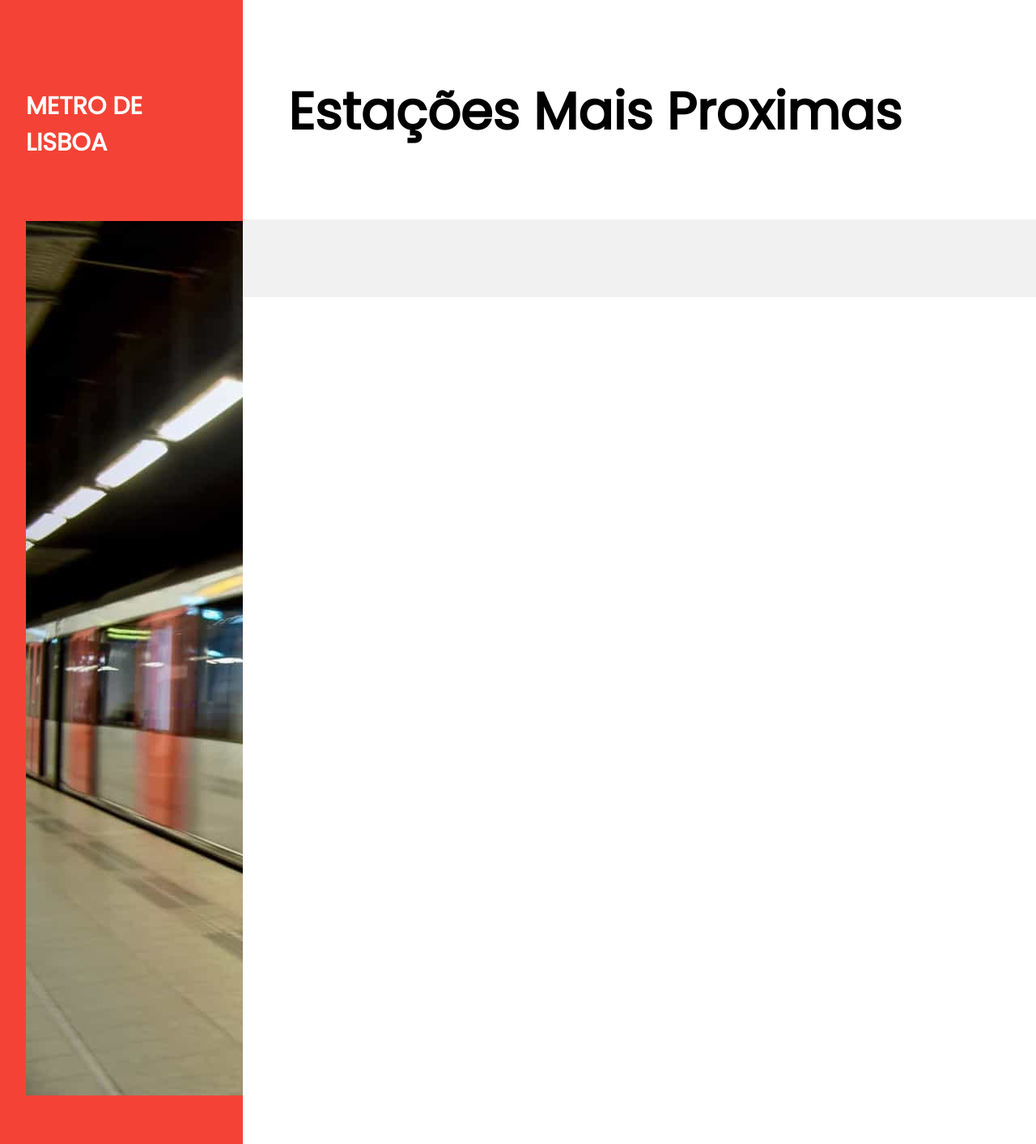
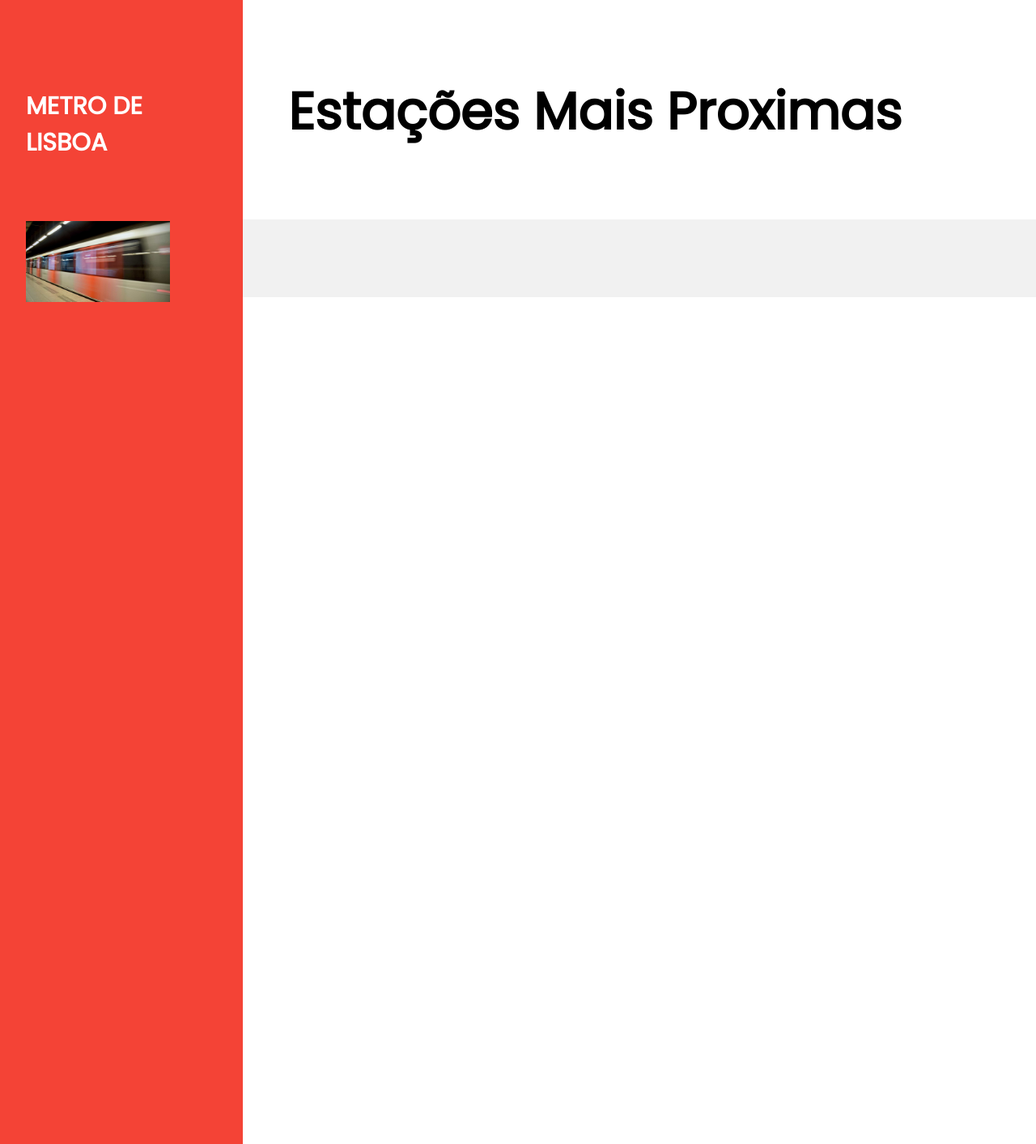
Before and after one commit to Africano19/metroGPS, a PHP site: page / in a window 1280 px wide. Shown: the whole page at 81% size. Run offline with PHP 8.4, Linux system fonts and the light colour scheme.

Commit message:
Update index.php

```diff
--- a/index.php
+++ b/index.php
@@ -15,7 +15,7 @@
   <a href="javascript:void(0)" onclick="w3_close()" class="w3-button w3-hide-large w3-display-topleft" style="width:100%;font-size:22px">Close Menu</a>
   <div class="w3-container">
     <h2 class="w3-padding-64"><b>METRO DE LISBOA</b></h2>
-    <img src="assets/img/img.jpg" style="widht:50%; height:50%;">
+    <img src="assets/img/img.jpg" style="widht:100px; height:100px;">
   </div>
 </nav>
 
```
